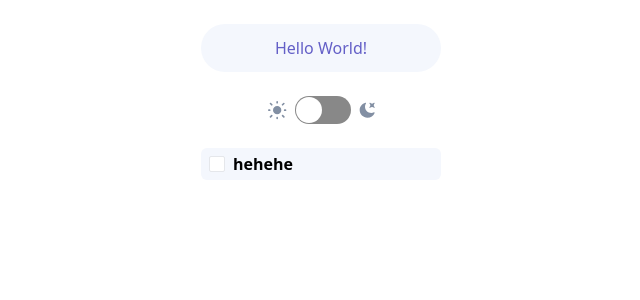
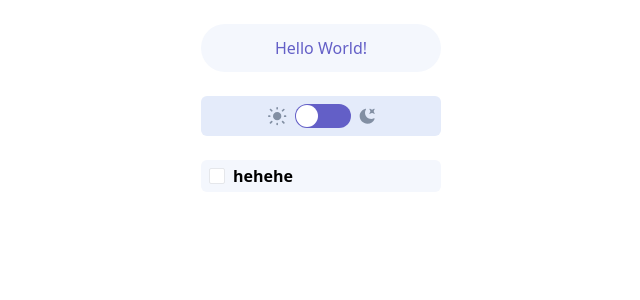
Before and after one commit to hmrbcnto/kanban_app, a Next.js app: page / in a window 1280 px wide. Shown: the top 300 px of the page, without its empty margins (319-959 px from the left). Built offline with nearby package versions, Linux system fonts and the light colour scheme.

Commit message:
modified Switch component styles

```diff
--- a/src/components/Switch/index.tsx
+++ b/src/components/Switch/index.tsx
@@ -8,18 +8,19 @@ const Switch: React.FC<SwitchProps> = ({
   offColor,
   leftIcon,
   rightIcon,
-  checked
+  isChecked
 }) => {
   return (
     <div className="flex gap-2 justify-center items-center">
       {leftIcon}
       <ReactSwitch
         onChange={onClick}
-        checked={checked}
+        checked={isChecked}
         checkedIcon={false}
         uncheckedIcon={false}
         onColor={onColor}
         offColor={offColor}
+        height={24}
       />
       {rightIcon}
     </div>
--- a/src/components/ThemeSwitch/index.tsx
+++ b/src/components/ThemeSwitch/index.tsx
@@ -9,12 +9,16 @@ const ThemeSwitch: React.FC = () => {
   const { currentTheme, changeCurrentTheme } = useContext(ThemeContext);
 
   return (
-    <Switch
-      leftIcon={<Image src={lightSvg} alt="sun"/>}
-      rightIcon={<Image src={darkSvg} alt="moon" />}
-      onClick={() =>  { changeCurrentTheme(currentTheme === 'light' ? 'dark' : 'light') }}
-      isChecked={currentTheme === 'dark'}
-    />
+    <div className="w-full bg-light_lines rounded-md p-2">
+      <Switch
+        leftIcon={<Image src={lightSvg} alt="sun" className="text-dark_grey"/>}
+        rightIcon={<Image src={darkSvg} alt="moon" className="text-dark_grey" />}
+        onClick={() =>  { changeCurrentTheme(currentTheme === 'light' ? 'dark' : 'light') }}
+        isChecked={currentTheme === 'dark'}
+        onColor="#635FC7"
+        offColor="#635FC7"
+      />
+    </div>
   );
 };
 
```
